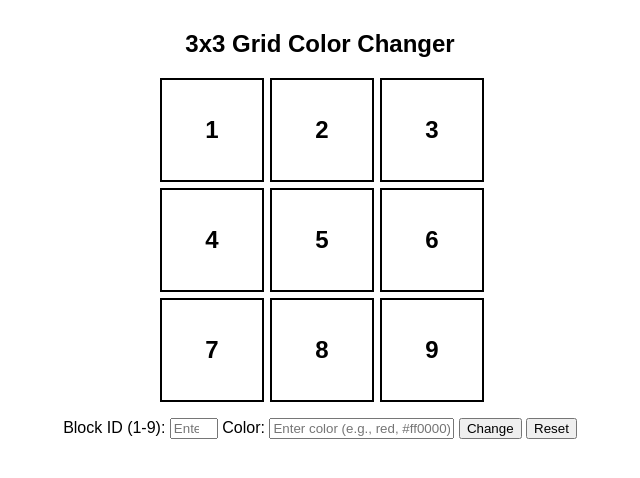
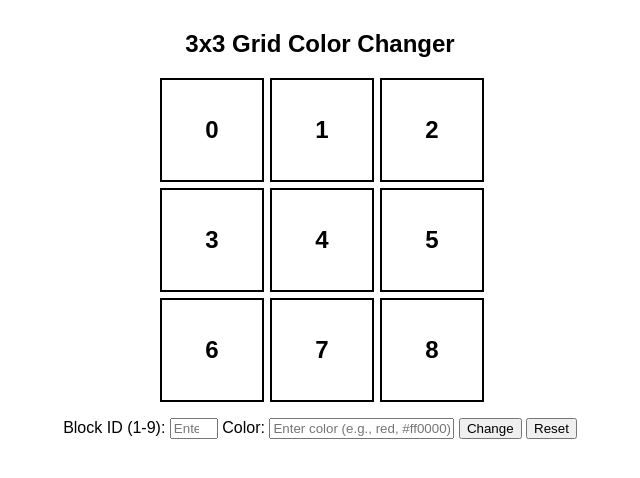
Before and after one commit to acciojob/Replit-Asian-Paints-adil088, a website: page main.html in a window 1280 px wide. Shown: the full height of the page, 320-960 px from the left. Drawn offline with Linux system fonts and the light colour scheme.

Commit message:
created a submission

```diff
--- a/main.html
+++ b/main.html
@@ -13,15 +13,15 @@
     <!-- ✅ Fixed: Correct ID for Grid Container -->
     <div id="grid-container">
         <!-- ✅ Fixed: Each Grid Item Has Correct Class and ID -->
-        <div class="grid-item" id="1">1</div>
-        <div class="grid-item" id="2">2</div>
-        <div class="grid-item" id="3">3</div>
-        <div class="grid-item" id="4">4</div>
-        <div class="grid-item" id="5">5</div>
-        <div class="grid-item" id="6">6</div>
-        <div class="grid-item" id="7">7</div>
-        <div class="grid-item" id="8">8</div>
-        <div class="grid-item" id="9">9</div>
+        <div class="grid-item" id="1">0</div>
+        <div class="grid-item" id="2">1</div>
+        <div class="grid-item" id="3">2</div>
+        <div class="grid-item" id="4">3</div>
+        <div class="grid-item" id="5">4</div>
+        <div class="grid-item" id="6">5</div>
+        <div class="grid-item" id="7">6</div>
+        <div class="grid-item" id="8">7</div>
+        <div class="grid-item" id="9">8</div>
     </div>
 
     <!-- ✅ Fixed: Inputs Have Correct IDs -->
```
